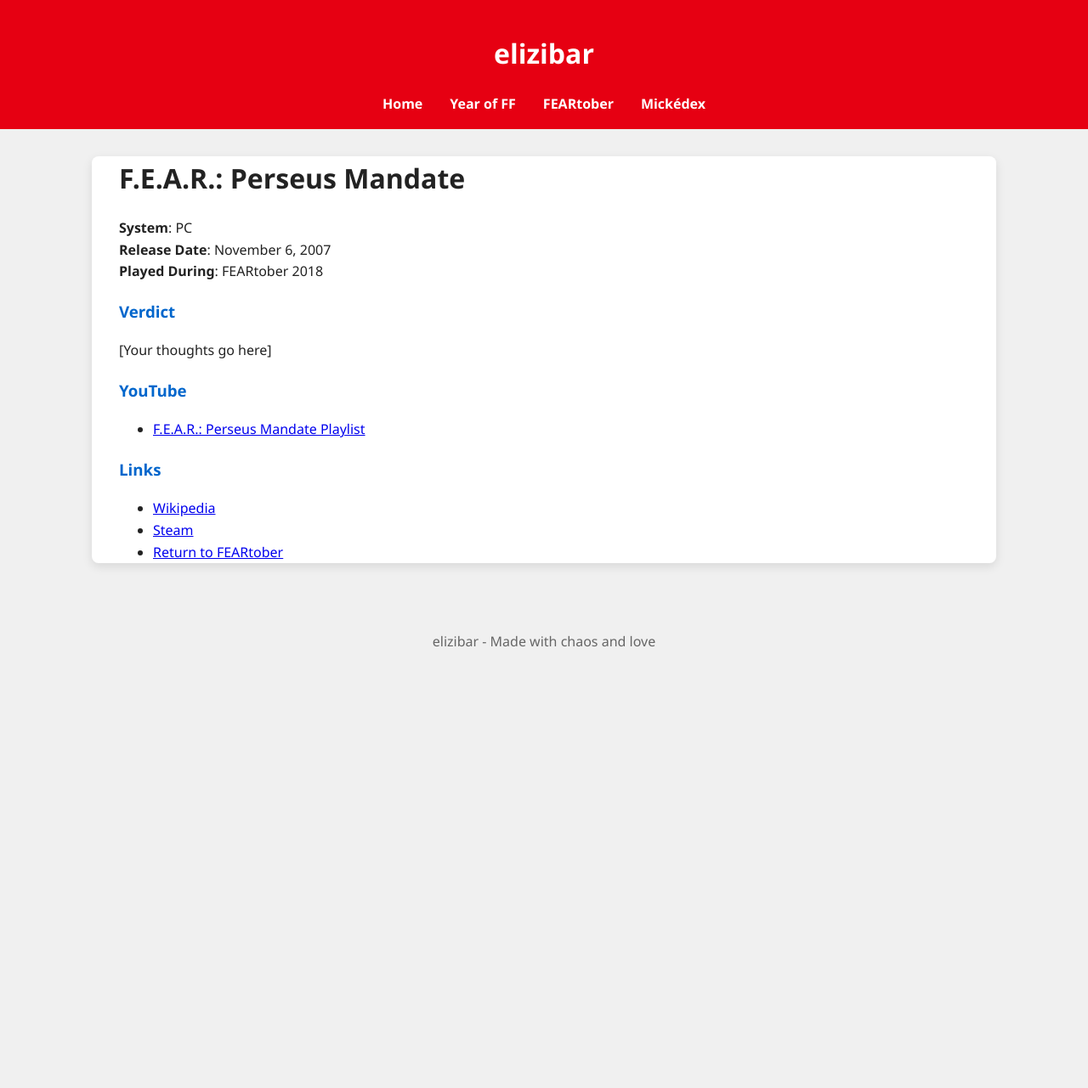
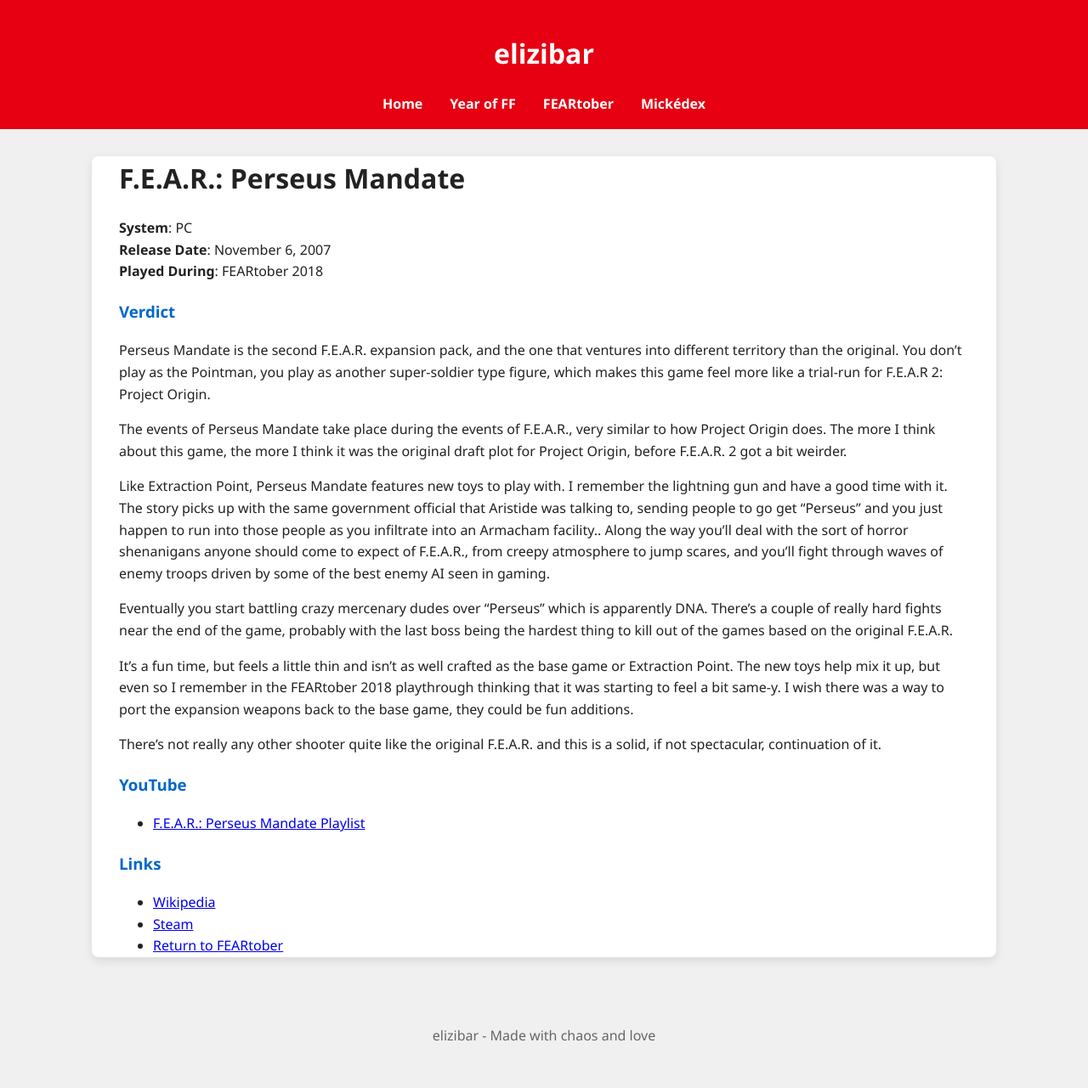
Before and after one commit to elizibar/elizibar.github.io, a Jekyll site: the page built from feartober/fearpm.md, in a window 1280 px wide. Shown: the whole page at 85% size. Built offline with Jekyll 4.4.1, drawn with Linux system fonts in a browser that asks for light colours; before the commit the page ends 900 px from its top, so only the background shows below that.

Commit message:
Update fearpm.md

```diff
--- a/feartober/fearpm.md
+++ b/feartober/fearpm.md
@@ -12,7 +12,17 @@ permalink: /feartober/fear-perseus-mandate/
 
 ### Verdict
 
-[Your thoughts go here]
+Perseus Mandate is the second F.E.A.R. expansion pack, and the one that ventures into different territory than the original. You don't play as the Pointman, you play as another super-soldier type figure, which makes this game feel more like a trial-run for F.E.A.R 2: Project Origin.
+
+The events of Perseus Mandate take place during the events of F.E.A.R., very similar to how Project Origin does. The more I think about this game, the more I think it was the original draft plot for Project Origin, before F.E.A.R. 2 got a bit weirder.
+
+Like Extraction Point, Perseus Mandate features new toys to play with. I remember the lightning gun and have a good time with it. The story picks up with the same government official that Aristide was talking to, sending people to go get "Perseus" and you just happen to run into those people as you infiltrate into an Armacham facility.. Along the way you'll deal with the sort of horror shenanigans anyone should come to expect of F.E.A.R., from creepy atmosphere to jump scares, and you'll fight through waves of enemy troops driven by some of the best enemy AI seen in gaming.
+
+Eventually you start battling crazy mercenary dudes over "Perseus" which is apparently DNA. There's a couple of really hard fights near the end of the game, probably with the last boss being the hardest thing to kill out of the games based on the original F.E.A.R.
+
+It's a fun time, but feels a little thin and isn't as well crafted as the base game or Extraction Point. The new toys help mix it up, but even so I remember in the FEARtober 2018 playthrough thinking that it was starting to feel a bit same-y. I wish there was a way to port the expansion weapons back to the base game, they could be fun additions.
+
+There's not really any other shooter quite like the original F.E.A.R. and this is a solid, if not spectacular, continuation of it.
 
 ### YouTube
 
```
